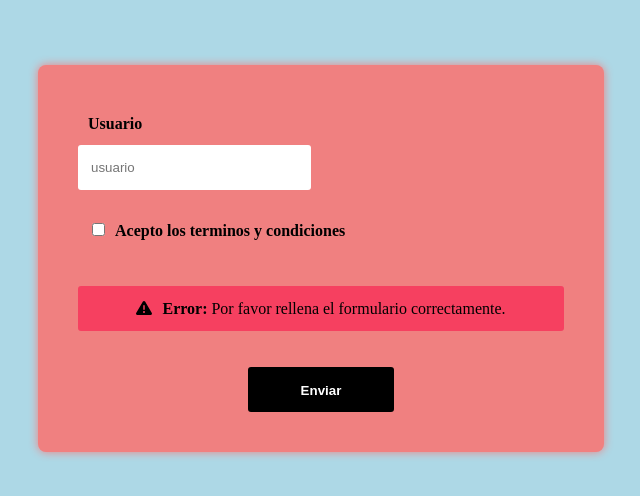
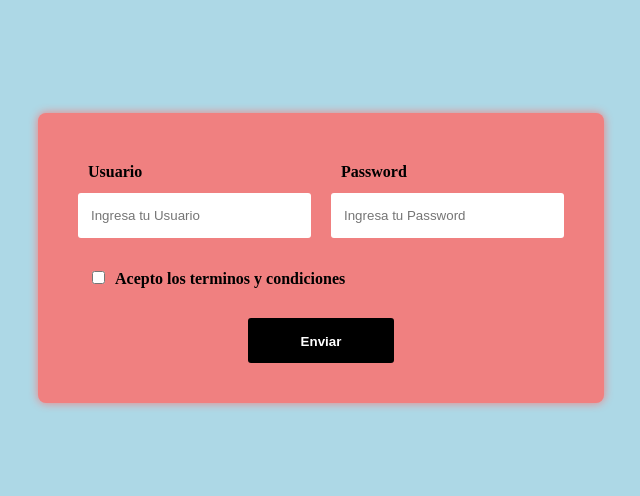
Before and after one commit to ElideZavala/formulario-react, a React (Create React App) app: page / in a window 1280 px wide. Shown: the part 150-646 px from the top of the page, without its empty margins (319-959 px from the left). Built offline with nearby package versions, Linux system fonts and the light colour scheme; a web font is replaced by a local one.

Commit message:
modificamos el nuevo componenteInput y creamos los props requeridos

```diff
--- a/src/App.js
+++ b/src/App.js
@@ -1,10 +1,6 @@
 import {
   Formulario,
   Label,
-  GrupoInput,
-  Input,
-  IconoValidacion,
-  LeyendaError,
   Boton,
   ContenerBotonCentradao,
   ContenedorTerminos,
@@ -14,37 +10,47 @@ import {
 import { FontAwesomeIcon } from "@fortawesome/react-fontawesome";
 
 import {
-  faCircleCheck,
   faCircleXmark,
   faExclamationTriangle,
 } from "@fortawesome/free-solid-svg-icons";
+import Input from "./componentes/InputComponent";
 
 function App() {
   return (
     <main>
       <Formulario action="">
-        <div>
-          <Label htmlFor="nombre">Usuario</Label>
-          <GrupoInput>
-            <Input type="text" placeholder="usuario" id="nombre" />
-            <IconoValidacion icon={faCircleCheck} />
-          </GrupoInput>
-          <LeyendaError>
-            Hoy es un excelente dia para dar gracias..
-          </LeyendaError>
-        </div>
+        <Input
+          tipo="text"
+          label="Usuario"
+          placeholder="Ingresa tu Usuario"
+          name="usuario"
+          leyendaError="El usuario tiene que ser de 4 a 16 digitos y solo puede contener numeros letras y guion bajo"
+          expresionRegular=""
+        />
+
+        <Input
+          tipo="password"
+          label="Password"
+          placeholder="Ingresa tu Password"
+          name="password"
+          leyendaError="dasdas"
+          expresionRegular="dasdasdas"
+        />
+
         <ContenedorTerminos>
           <Label>
             <input type="checkbox" name="terminos" id="terminos" />
             Acepto los terminos y condiciones
           </Label>
         </ContenedorTerminos>
+        {false && (
           <MensajeError>
             <p>
               <FontAwesomeIcon icon={faExclamationTriangle} />
               <b>Error:</b> Por favor rellena el formulario correctamente.
             </p>
           </MensajeError>
+        )}
         <ContenerBotonCentradao>
           <Boton type="submit">Enviar</Boton>
           <MensajeExito>Formulario enviado exitosamente!</MensajeExito>
--- /dev/null
+++ b/src/componentes/InputComponent.js
@@ -0,0 +1,34 @@
+import {
+  Label,
+  GrupoInput,
+  Input,
+  IconoValidacion,
+  LeyendaError,
+} from "../elementos/Formularios";
+
+import {
+  faCircleCheck,
+  faCircleXmark,
+} from "@fortawesome/free-solid-svg-icons";
+
+const InputComponent = ({
+  tipo,
+  label,
+  placeholder,
+  name,
+  leyendaError,
+  expresionRegular,
+}) => {
+  return (
+    <div>
+      <Label htmlFor={name}>{label}</Label>
+      <GrupoInput>
+        <Input type={tipo} placeholder={placeholder} id={name} />
+        <IconoValidacion icon={faCircleCheck} />
+      </GrupoInput>
+      <LeyendaError>{leyendaError}</LeyendaError>
+    </div>
+  );
+};
+
+export default InputComponent;
```
Lines whose indentation alone changed are shown as unchanged.
